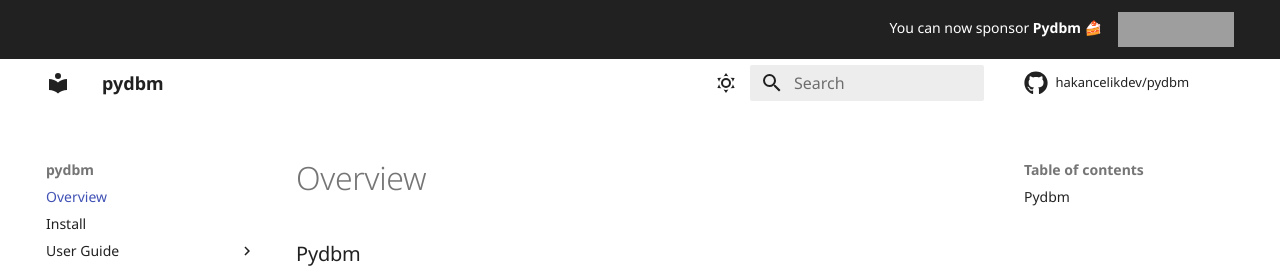
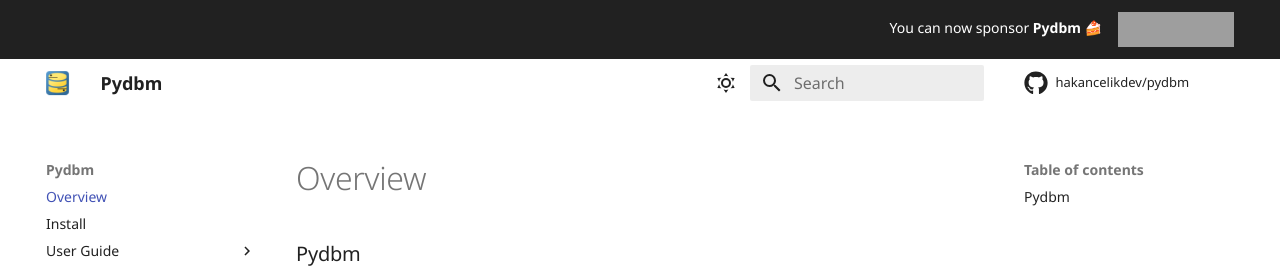
Before and after one commit to hakancelikdev/pydbm, an MkDocs documentation site: the page built from docs/index.md, in a window 1280 px wide. Shown: the top 268 px of the page. Built offline with MkDocs 1.6.1 and Material for MkDocs 9.7.7, drawn with Linux system fonts in a browser that asks for light colours; comment, search, counter and statistics services are not loaded; the version menu is left out; some of the changed lines change nothing that is shown; grey boxes are pictures that could not be loaded.

Commit message:
Add logo & docs theme update (#7)

```diff
--- a/mkdocs.yml
+++ b/mkdocs.yml
@@ -1,5 +1,5 @@
-site_name: pydbm
-site_description:
+site_name: Pydbm
+site_description: Pydbm is a more pythonic way to use dbm.
 site_url: https://pydbm.hakancelik.dev
 
 markdown_extensions:
@@ -59,6 +59,10 @@
   version:
     provider: mike
     default: stable
+  extra:
+    analytics:
+      provider: google
+      property: G-2EGM5WWEED
 
   social:
     - icon: fontawesome/brands/twitter
@@ -76,6 +80,8 @@
   name: material
   custom_dir: docs/overrides
   language: en
+  logo: 'assets/logo.png'
+  favicon: 'assets/logo.png'
   features:
     - navigation.instant
     - navigation.tracking
@@ -97,7 +103,7 @@
 
     - media: "(prefers-color-scheme: dark)"
       scheme: slate
-      primary: red
+      primary: black
       accent: amber
       toggle:
         icon: material/weather-night
@@ -117,7 +123,7 @@
 
 
 nav:
-  - Overview: overview.md
+  - Overview: index.md
   - Install: installation.md
   - User Guide:
       - tutorial/models.md
```
Also changed, not shown: docs/assets/logo.png (added), docs/index.md (renamed from docs/overview.md), 1 other file.
